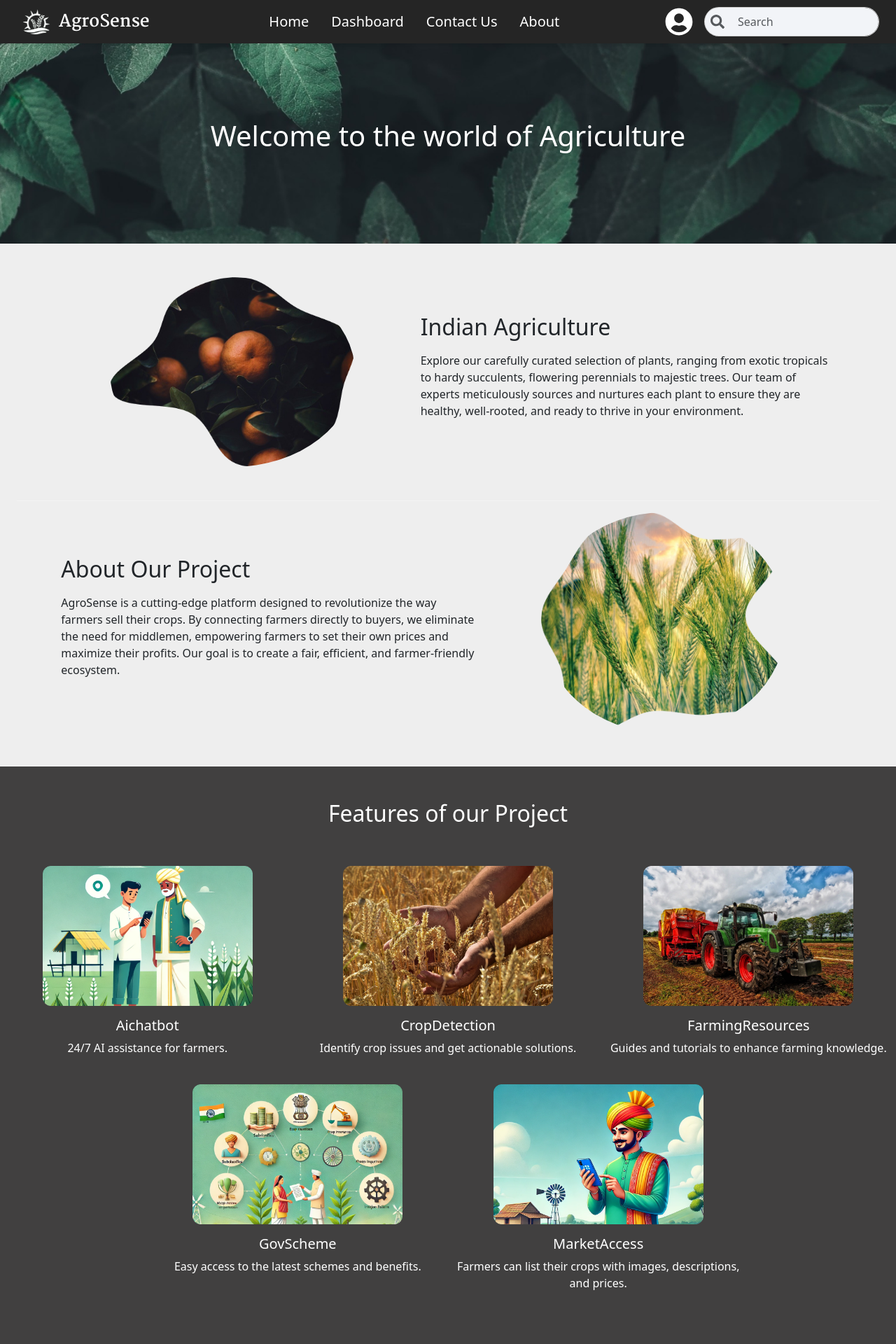
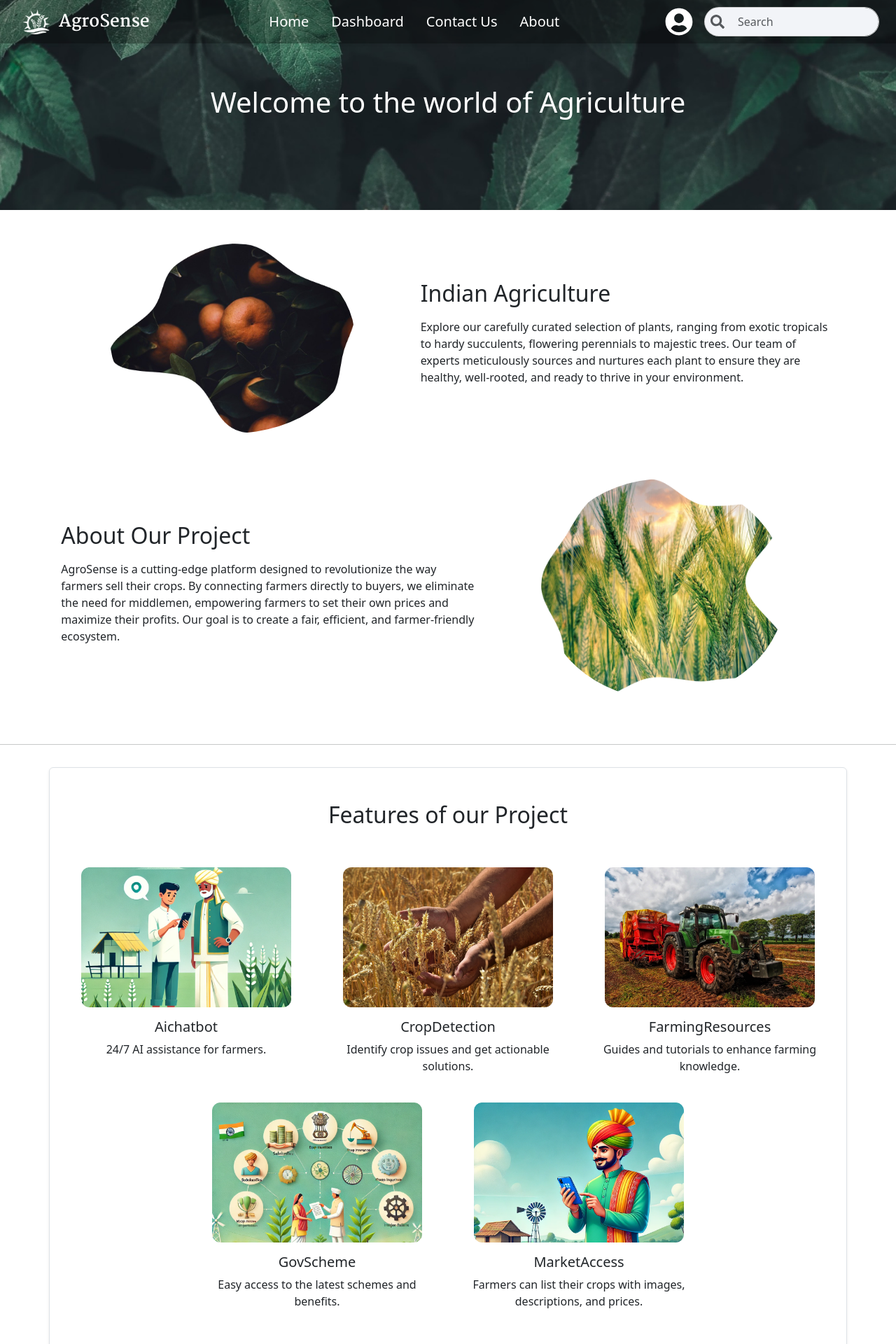
Before and after one commit to AgroSence/AgroSence, a React (Vite) app in the folder agrosence/: page /Home in a window 1280 px wide. Shown: the top 1920 px of the page at 70% size. Built offline with nearby package versions, Linux system fonts and the light colour scheme.

Commit message:
Updating the content of all pages as the provided Design

```diff
--- a/agrosence/components/Header.jsx
+++ b/agrosence/components/Header.jsx
@@ -7,8 +7,12 @@ function Header() {
   return (
     <nav
       className="navbar navbar-expand-md shadow-sm text-white w-100 fixed-top"
-      style={{ backgroundColor: "#252525", overflowX: "hidden" }}
+      style={{overflowX: "hidden" ,backgroundColor: 'rgba(0,0,0,0.3)' }}
     >
+
+          {/* <div className="overlay position-absolute w-100 h-100 top-0 start-0"
+        style={{ backgroundColor: 'rgba(0,0,0,0.5)' }}
+      > */}
       <div className="container-fluid px-4">
         {/* Logo Section */}
         <a className="navbar-brand d-flex align-items-center p-1" href="/">
--- a/agrosence/components/about/AboutHeroSection.jsx
+++ b/agrosence/components/about/AboutHeroSection.jsx
@@ -8,12 +8,9 @@ const HeroSection = () => {
       style={{
         backgroundImage: `url(${resource.AboutHeader.src})`,
         backgroundSize: 'contain',
-        height: '400px'
+        height: '500px'
       }}
     >
-      {/* <div className="overlay position-absolute w-100 h-100 top-0 start-0"
-        style={{ backgroundColor: 'rgba(0,0,0,0.5)' }}
-      /> */}
       <h1 className="text-white position-relative display-2 fw-bold">About Us</h1>
     </div>
   );
--- a/agrosence/components/contact/ContactHero.jsx
+++ b/agrosence/components/contact/ContactHero.jsx
@@ -6,9 +6,8 @@ const ContactHero = () => {
       style={{
         backgroundImage: `url(${resource.ContactBg.src})`,
         backgroundSize: "contain",
-        // backgroundPosition: "center",
         backgroundRepeat: "no-repeat",
-        height: "400px",
+        height: "500px",
       }}
     >
       <h1 className="text-white position-relative display-2 fw-bold">
--- a/agrosence/components/home/AboutSection.jsx
+++ b/agrosence/components/home/AboutSection.jsx
@@ -3,7 +3,7 @@ import { resource } from "../../resource";
 
 const AboutSection = () => {
   return (
-    <section className="px-4 overflow-x-hidden " style={{ backgroundColor: "#EEEEEE" }}>
+    <section className="px-4 overflow-x-hidden bg-white">
       {/* Indian Agriculture Section */}
       <div className="row align-items-center justify-content-center mx-0 my-5">
         <div className="col-lg-5 text-center">
--- a/agrosence/components/home/Features.jsx
+++ b/agrosence/components/home/Features.jsx
@@ -33,7 +33,8 @@ const Features = () => {
   ];
 
   return (
-    <section className="py-5 text-white overflow-x-hidden " style={{ backgroundColor: "#414040" }}>
+    <section className="container mt-3 rounded mb-3 py-5 text-dark overflow-x-hidden shadow-sm border" >
+      {/* style={{ backgroundColor: "#EEEEEE" }} */}
       <h2 className="text-center mb-5">Features of our Project</h2>
       <div className="row d-flex justify-content-center align-content-center p-2">
         {features.map((feature, index) => (
--- a/agrosence/pages/About.jsx
+++ b/agrosence/pages/About.jsx
@@ -10,7 +10,6 @@ const AboutPage = () => {
   return (
     <main>
       <Header />
-      <div className="mt-5"></div>
       <HeroSection />
       <VisionSection />
       <TeamSection />
--- a/agrosence/pages/Contact.jsx
+++ b/agrosence/pages/Contact.jsx
@@ -7,7 +7,6 @@ const Contact = () => {
   return (
     <div className="contact-page">
       <Header />
-      <div className="mt-5"></div>
       <ContactHero />
       <ContactForm />
       <Footer />
--- a/agrosence/pages/Home.jsx
+++ b/agrosence/pages/Home.jsx
@@ -13,9 +13,9 @@ function Home() {
 
       {/* Main Content */}
       <div className="main-content">
-      <div className="mt-5"></div>
         <HomeHeader />
         <AboutSection />
+        <hr />
         <Features />
       </div>
 
--- a/agrosence/pages/Login.jsx
+++ b/agrosence/pages/Login.jsx
@@ -9,7 +9,7 @@ const LoginPage = () => {
     <>
       <div
         className="main"
-        style={{ minHeight: "100vh", backgroundColor: "#252525", overflowY: "auto" }} // Ensuring the page is scrollable
+        style={{ minHeight: "100vh", backgroundColor: "#34a853", overflowY: "auto" }} // Ensuring the page is scrollable
       >
         <div className="d-flex justify-content-end p-3">
           <Link to="/Signup">
@@ -24,7 +24,7 @@ const LoginPage = () => {
         </div>
         <div
           className="w-100 d-flex justify-content-center align-items-center flex-column flex-md-row"
-          style={{ backgroundColor: "#252525" }}
+          style={{ backgroundColor: "#34a853" }}
         >
           {/* Left Container: Image */}
           <div className="container w-100 w-md-50 d-flex justify-content-center align-items-center mt-4 mt-md-0">
@@ -84,7 +84,7 @@ const LoginPage = () => {
                 <button
                   type="submit"
                   className="btn w-100"
-                  style={{ backgroundColor: "#252525", color: "white" }}
+                  style={{ backgroundColor: "#34a853", color: "white" }}
                 >
                   Sign in
                 </button>
--- a/agrosence/pages/Signup.jsx
+++ b/agrosence/pages/Signup.jsx
@@ -8,12 +8,12 @@ const SignUpPage = () => {
     <>
       <div
         className="main overflow-x-hidden"
-        style={{ height: "100vh", backgroundColor: "#252525" }}
+        style={{ height: "100vh", backgroundColor: "#34a853" }}
       >
 
         <div
           className="w-100 d-flex justify-content-center align-items-center flex-column flex-md-row"
-          style={{ backgroundColor: "#252525" }}
+          style={{ backgroundColor: "#34a853" }}
         >
           {/* Left Container: Image */}
           <div className="container w-100 w-md-50 d-flex justify-content-center align-items-center mt-4 mt-md-0">
@@ -116,7 +116,7 @@ const SignUpPage = () => {
                 <button
                   type="submit"
                   className="btn w-100"
-                  style={{ backgroundColor: "#252525", color: "white" }}
+                  style={{ backgroundColor: "#34a853", color: "white" }}
                 >
                   Sign Up
                 </button>
```
Also changed, not shown: agrosence/src/assets/Register.png.
